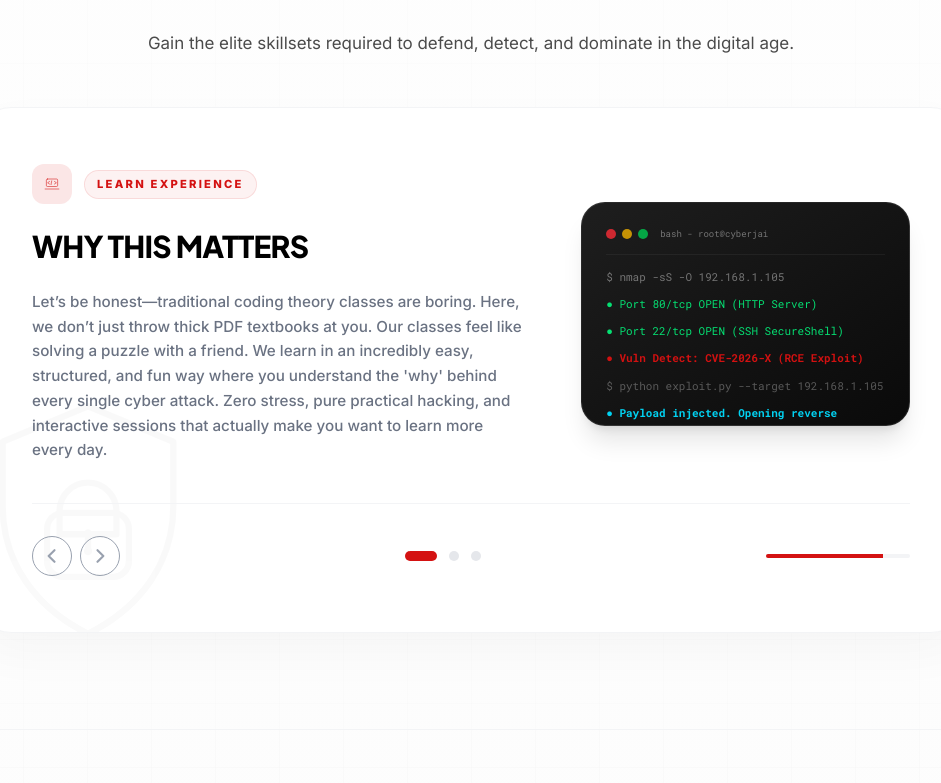
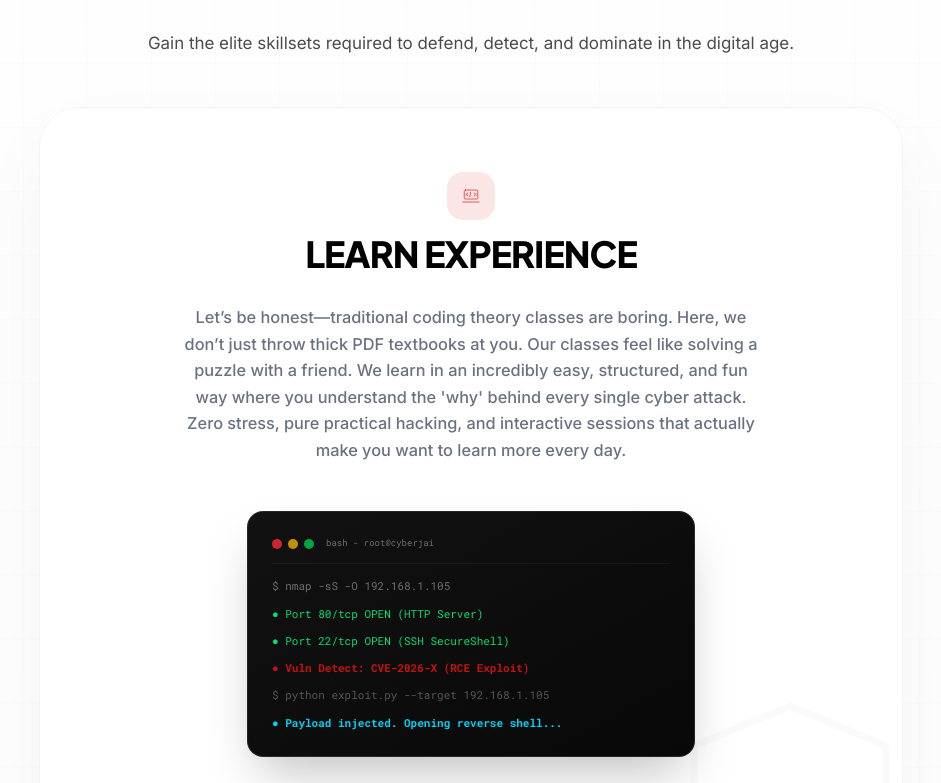
Before and after one commit to Secure-Worldz-Official/swa, a React (Vite) app: page / in a window 1280 px wide. Shown: the part 1217-2000 px from the top of the page, without its empty margins (169-1110 px from the left). Built offline with nearby package versions, Linux system fonts and the light colour scheme.

Commit message:
html content

```diff
--- a/src/components/ExperienceCarousel.jsx
+++ b/src/components/ExperienceCarousel.jsx
@@ -14,14 +14,14 @@ export default function ExperienceCarousel() {
             icon: LaptopCodeIcon,
             text: "Let’s be honest—traditional coding theory classes are boring. Here, we don’t just throw thick PDF textbooks at you. Our classes feel like solving a puzzle with a friend. We learn in an incredibly easy, structured, and fun way where you understand the 'why' behind every single cyber attack. Zero stress, pure practical hacking, and interactive sessions that actually make you want to learn more every day.",
             visual: (
-                <div className="bg-gradient-to-br from-[#1e1e1e] to-[#0a0a0a] rounded-3xl border border-white/10 p-6 font-mono text-[11px] text-green-400 shadow-xl relative h-56 flex flex-col justify-between overflow-hidden">
+                <div className="bg-gradient-to-br from-[#121212] to-[#080808] rounded-2xl border border-white/10 p-6 font-mono text-[11px] text-green-400 shadow-2xl relative w-full max-w-md mx-auto text-left">
                     <div className="flex items-center gap-1.5 border-b border-white/5 pb-3 mb-3">
                         <div className="h-2.5 w-2.5 rounded-full bg-red-500/80" />
                         <div className="h-2.5 w-2.5 rounded-full bg-yellow-500/80" />
                         <div className="h-2.5 w-2.5 rounded-full bg-green-500/80" />
                         <span className="text-[9px] text-white/40 ml-1.5">bash - root@cyberjai</span>
                     </div>
-                    <div className="space-y-2 flex-1 select-none text-left">
+                    <div className="space-y-2 select-none">
                         <p className="text-white/40">$ nmap -sS -O 192.168.1.105</p>
                         <p className="text-green-400">● Port 80/tcp OPEN (HTTP Server)</p>
                         <p className="text-green-400">● Port 22/tcp OPEN (SSH SecureShell)</p>
@@ -29,7 +29,6 @@ export default function ExperienceCarousel() {
                         <p className="text-white/30">$ python exploit.py --target 192.168.1.105</p>
                         <p className="text-cyan-400 font-bold">● Payload injected. Opening reverse shell...</p>
                     </div>
-                    <div className="text-right text-white/20 text-[9px] font-black uppercase tracking-wider">Session Active</div>
                 </div>
             )
         },
@@ -39,12 +38,12 @@ export default function ExperienceCarousel() {
             icon: GrowthIcon,
             text: "We are not preparing you to just pass another exam; we are building your launchpad into a high-paying tech career. The global demand for cyber skills is exploding, and we give you the exact insider blueprints, portfolio-worthy real-world labs, and community backing to stand out. From getting your resume noticed to cracking tough technical interviews confidently, we've got your back at every single step.",
             visual: (
-                <div className="bg-gradient-to-br from-[#1e1e1e] to-[#0a0a0a] rounded-3xl border border-white/10 p-6 text-white shadow-xl relative h-56 flex flex-col justify-between overflow-hidden">
+                <div className="bg-gradient-to-br from-[#121212] to-[#080808] rounded-2xl border border-white/10 p-6 text-white shadow-2xl relative w-full max-w-md mx-auto text-left">
                     <div className="flex items-center justify-between border-b border-white/5 pb-3 mb-4">
                         <span className="text-[10px] font-black uppercase tracking-widest text-white/40">Market Traction</span>
                         <span className="text-[9px] font-black uppercase tracking-widest text-green-400 bg-green-500/10 px-2.5 py-0.5 rounded-full border border-green-500/20">Active</span>
                     </div>
-                    <div className="space-y-4 flex-1 flex flex-col justify-center">
+                    <div className="space-y-4">
                         <div>
                             <div className="flex justify-between text-[11px] font-bold text-white/80 mb-1.5">
                                 <span>Cyber Security Unfulfilled Roles</span>
@@ -64,7 +63,6 @@ export default function ExperienceCarousel() {
                             </div>
                         </div>
                     </div>
-                    <div className="text-left text-[9px] font-black text-white/30 uppercase tracking-widest">CYBER JAI INSIDER BLUEPRINT</div>
                 </div>
             )
         },
@@ -74,7 +72,7 @@ export default function ExperienceCarousel() {
             icon: ShieldLockIcon,
             text: "You aren't learning from an academic lecturer who only reads off slides. You are training directly under a battle-tested elite cybersecurity consultant. Someone who deals with real-world cyber threats, live red-teaming simulations, and enterprise-grade AI defense systems daily. You get raw industry experience, direct 1-on-1 mentorship, and the exact roadmap used by top-tier global pros.",
             visual: (
-                <div className="relative h-56 w-full max-w-[280px] mx-auto rounded-3xl overflow-hidden border border-cyber-red/20 shadow-[0_10px_35px_rgba(212,18,18,0.15)] group bg-[#111]">
+                <div className="relative h-60 w-full max-w-[280px] mx-auto rounded-3xl overflow-hidden border border-cyber-red/20 shadow-[0_15px_45px_rgba(212,18,18,0.2)] group bg-[#111]">
                     <div className="absolute inset-0 bg-gradient-to-t from-black via-transparent to-transparent opacity-90 z-10" />
                     <img
                         src={mentorImage}
@@ -95,7 +93,7 @@ export default function ExperienceCarousel() {
         const timer = setInterval(() => {
             setDirection(1);
             setActiveIndex((prevIndex) => (prevIndex + 1) % slides.length);
-        }, 7500); // Transitions automatically every 7.5s
+        }, 7500);
 
         return () => clearInterval(timer);
     }, [slides.length]);
@@ -115,31 +113,33 @@ export default function ExperienceCarousel() {
         setActiveIndex((prevIndex) => (prevIndex + 1) % slides.length);
     };
 
-    // Framer motion animation variants
     const slideVariants = {
         enter: (dir) => ({
-            x: dir > 0 ? 100 : -100,
-            opacity: 0
+            x: dir > 0 ? 150 : -150,
+            opacity: 0,
+            scale: 0.95
         }),
         center: {
             x: 0,
-            opacity: 1
+            opacity: 1,
+            scale: 1
         },
         exit: (dir) => ({
-            x: dir > 0 ? -100 : 100,
-            opacity: 0
+            x: dir > 0 ? -150 : 150,
+            opacity: 0,
+            scale: 0.95
         })
     };
 
     return (
-        <div className="max-w-5xl mx-auto px-4 mt-12">
-            <div className="bg-white border border-gray-100 rounded-[36px] shadow-[0_20px_50px_rgba(0,0,0,0.03)] p-8 md:p-14 relative min-h-[500px] flex flex-col justify-between overflow-hidden">
-                {/* Visual tech background */}
-                <div className="absolute -bottom-12 -left-12 p-8 opacity-[0.02] pointer-events-none">
-                    <ShieldLockIcon className="h-64 w-64 text-black" />
+        <div className="max-w-4xl mx-auto px-4 mt-12">
+            <div className="bg-white border border-gray-100 rounded-[40px] shadow-[0_30px_70px_rgba(0,0,0,0.04)] p-8 md:p-16 relative min-h-[580px] flex flex-col justify-between overflow-hidden text-center">
+                {/* Visual background element */}
+                <div className="absolute -bottom-16 -right-16 p-8 opacity-[0.015] pointer-events-none">
+                    <ShieldLockIcon className="h-72 w-72 text-black" />
                 </div>
 
-                <div className="relative z-10 flex-1 flex flex-col justify-center">
+                <div className="relative z-10 flex-1 flex flex-col justify-center items-center">
                     <AnimatePresence initial={false} custom={direction} mode="wait">
                         <motion.div
                             key={activeIndex}
@@ -148,44 +148,39 @@ export default function ExperienceCarousel() {
                             initial="enter"
                             animate="center"
                             exit="exit"
-                            transition={{ duration: 0.45, ease: [0.25, 1, 0.5, 1] }}
-                            className="grid md:grid-cols-[1.2fr_0.8fr] gap-8 md:gap-14 items-center"
+                            transition={{ duration: 0.5, ease: [0.25, 1, 0.5, 1] }}
+                            className="flex flex-col items-center max-w-2xl mx-auto space-y-8"
                         >
-                            {/* Slide Left Side: Info */}
-                            <div className="text-left space-y-6">
-                                <div className="flex items-center gap-3">
-                                    <div className="h-10 w-10 rounded-xl bg-cyber-red/10 flex items-center justify-center text-cyber-red">
-                                        {React.createElement(slides[activeIndex].icon, { className: "h-5 w-5" })}
-                                    </div>
-                                    <span className="text-[0.7rem] font-black text-cyber-red uppercase tracking-[0.2em] bg-cyber-red/5 px-3 py-1 rounded-full border border-cyber-red/10">
-                                        {slides[activeIndex].category}
-                                    </span>
+                            {/* Slide Title and Category Info */}
+                            <div className="flex flex-col items-center space-y-4">
+                                <div className="h-12 w-12 rounded-2xl bg-cyber-red/10 flex items-center justify-center text-cyber-red">
+                                    {React.createElement(slides[activeIndex].icon, { className: "h-6 w-6" })}
                                 </div>
-                                <h3 className="text-3xl font-display font-black uppercase text-black tracking-tight leading-tight">
-                                    Why This Matters
+                                <h3 className="text-3xl sm:text-4xl font-display font-black uppercase tracking-tight text-black leading-none">
+                                    {slides[activeIndex].category}
                                 </h3>
-                                <p className="text-[0.95rem] text-gray-500 leading-relaxed font-medium">
-                                    {slides[activeIndex].text}
-                                </p>
                             </div>
 
-                            {/* Slide Right Side: Visual Accent */}
-                            <div className="flex justify-center items-center">
-                                <div className="w-full max-w-sm">
-                                    {slides[activeIndex].visual}
-                                </div>
+                            {/* Main Slide Text Description */}
+                            <p className="text-[1.02rem] text-gray-500 leading-relaxed font-medium max-w-xl">
+                                {slides[activeIndex].text}
+                            </p>
+
+                            {/* Centered Visual Element */}
+                            <div className="w-full pt-4 flex justify-center">
+                                {slides[activeIndex].visual}
                             </div>
                         </motion.div>
                     </AnimatePresence>
                 </div>
 
-                {/* Navigation Controls & Dot Indicators */}
-                <div className="relative z-10 mt-10 pt-8 border-t border-gray-100 flex flex-col sm:flex-row items-center justify-between gap-4">
-                    {/* Navigation Buttons */}
-                    <div className="flex gap-2">
+                {/* Navigation and Bottom Indicators */}
+                <div className="relative z-10 mt-12 pt-8 border-t border-gray-100 flex flex-col sm:flex-row items-center justify-between gap-6">
+                    {/* Arrow Navigation */}
+                    <div className="flex gap-3">
                         <button
                             onClick={handlePrev}
-                            className="h-10 w-10 rounded-full border border-gray-150 flex items-center justify-center text-gray-400 hover:text-black hover:border-black transition-colors active:scale-95 cursor-pointer"
+                            className="h-11 w-11 rounded-full border border-gray-150 flex items-center justify-center text-gray-400 hover:text-black hover:border-black transition-colors active:scale-95 cursor-pointer"
                         >
                             <svg className="h-5 w-5" fill="none" viewBox="0 0 24 24" stroke="currentColor" strokeWidth="2.5">
                                 <path strokeLinecap="round" strokeLinejoin="round" d="M15 19l-7-7 7-7" />
@@ -193,7 +188,7 @@ export default function ExperienceCarousel() {
                         </button>
                         <button
                             onClick={handleNext}
-                            className="h-10 w-10 rounded-full border border-gray-150 flex items-center justify-center text-gray-400 hover:text-black hover:border-black transition-colors active:scale-95 cursor-pointer"
+                            className="h-11 w-11 rounded-full border border-gray-150 flex items-center justify-center text-gray-400 hover:text-black hover:border-black transition-colors active:scale-95 cursor-pointer"
                         >
                             <svg className="h-5 w-5" fill="none" viewBox="0 0 24 24" stroke="currentColor" strokeWidth="2.5">
                                 <path strokeLinecap="round" strokeLinejoin="round" d="M9 5l7 7-7 7" />
@@ -201,7 +196,7 @@ export default function ExperienceCarousel() {
                         </button>
                     </div>
 
-                    {/* Progress Slider Dots */}
+                    {/* Progress Dots */}
                     <div className="flex items-center gap-3">
                         {slides.map((_, idx) => (
                             <button
@@ -209,14 +204,14 @@ export default function ExperienceCarousel() {
                                 onClick={() => handleDotClick(idx)}
                                 className={`h-2.5 rounded-full transition-all duration-300 cursor-pointer ${
                                     idx === activeIndex
-                                        ? 'w-8 bg-cyber-red'
+                                        ? 'w-10 bg-cyber-red'
                                         : 'w-2.5 bg-gray-200 hover:bg-gray-400'
                                 }`}
                             />
                         ))}
                     </div>
 
-                    {/* Auto progression tracker line */}
+                    {/* Active Timer Line */}
                     <div className="hidden sm:block w-36 h-1 bg-gray-100 rounded-full overflow-hidden">
                         <motion.div
                             key={activeIndex}
```
